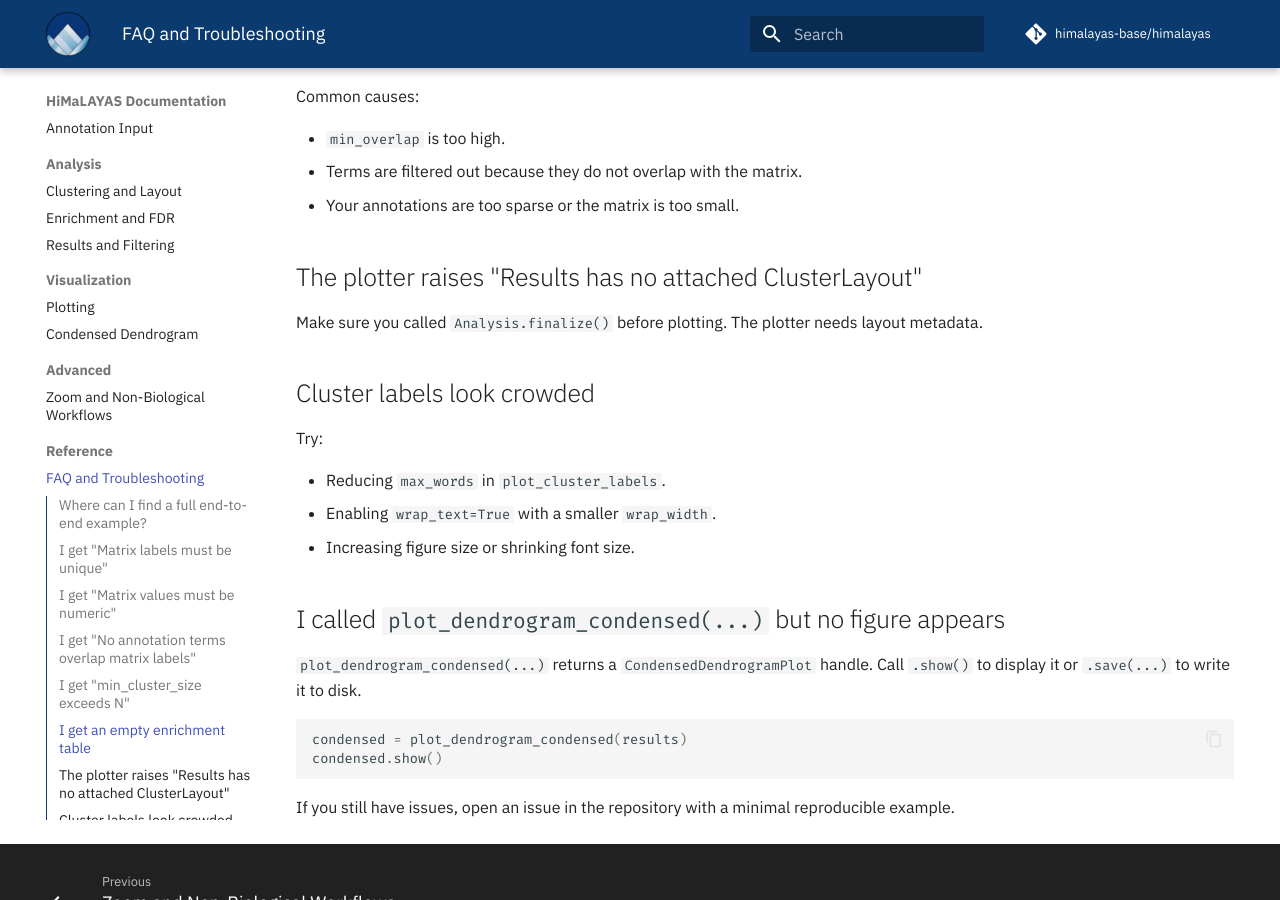
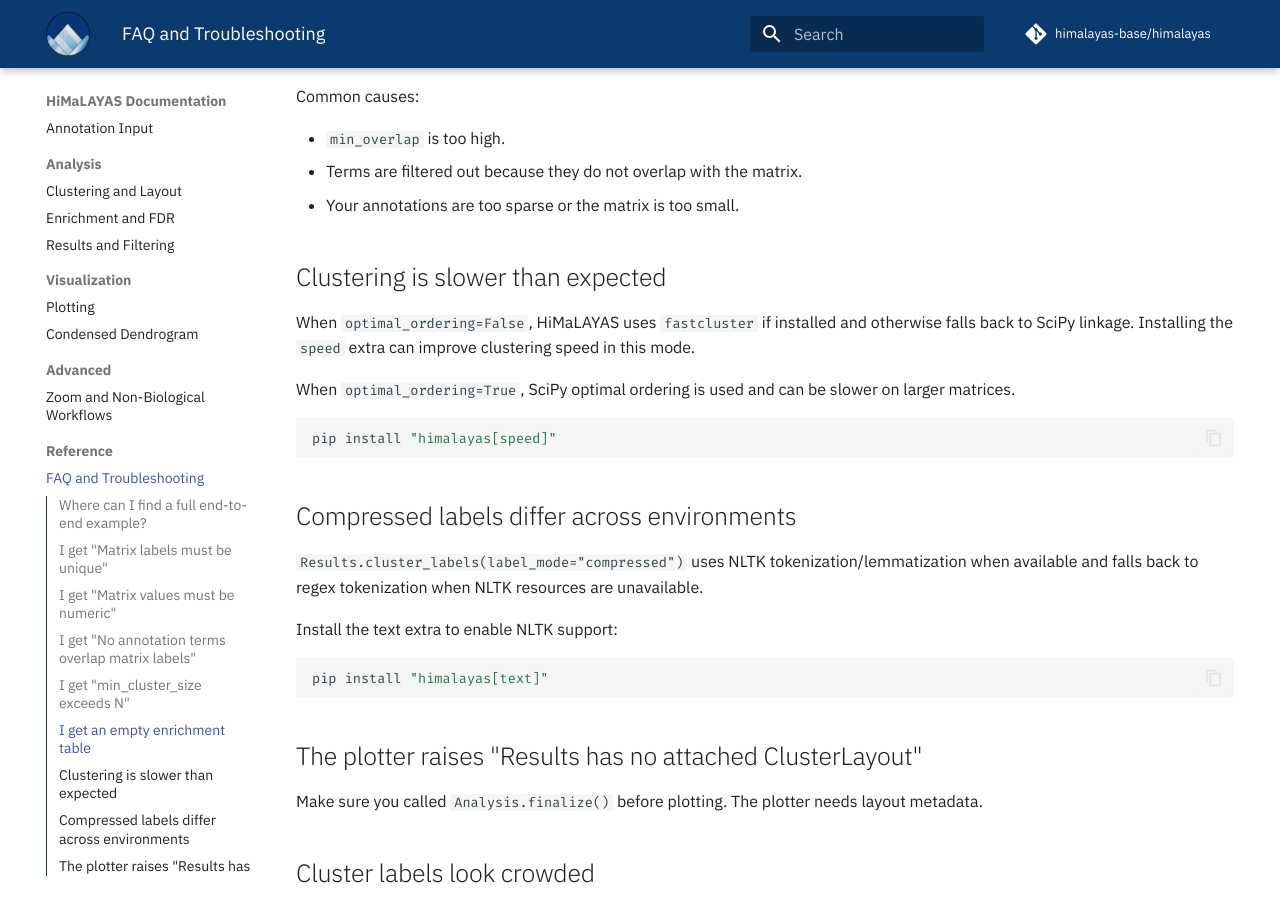
Before and after one commit to himalayas-base/himalayas-docs, an MkDocs documentation site: the page built from docs/10_faq.md, in a window 1280 px wide and 900 px high, scrolled down 775 px. Built offline with MkDocs 1.6.1 and Material for MkDocs 9.7.7, drawn with Linux system fonts in a browser that asks for light colours; comment, search, counter and statistics services are not loaded.

Commit message:
add information on optional installs

````diff
--- a/docs/10_faq.md
+++ b/docs/10_faq.md
@@ -30,6 +30,26 @@ Common causes:
 - Terms are filtered out because they do not overlap with the matrix.
 - Your annotations are too sparse or the matrix is too small.
 
+## Clustering is slower than expected
+
+When `optimal_ordering=False`, HiMaLAYAS uses `fastcluster` if installed and otherwise falls back to SciPy linkage. Installing the `speed` extra can improve clustering speed in this mode.
+
+When `optimal_ordering=True`, SciPy optimal ordering is used and can be slower on larger matrices.
+
+```bash
+pip install "himalayas[speed]"
+```
+
+## Compressed labels differ across environments
+
+`Results.cluster_labels(label_mode="compressed")` uses NLTK tokenization/lemmatization when available and falls back to regex tokenization when NLTK resources are unavailable.
+
+Install the text extra to enable NLTK support:
+
+```bash
+pip install "himalayas[text]"
+```
+
 ## The plotter raises "Results has no attached ClusterLayout"
 
 Make sure you called `Analysis.finalize()` before plotting. The plotter needs layout metadata.
````
Also changed, not shown: docs/1_installation.md (+16 -0 lines), docs/4_clustering.md (+2 -1 lines), docs/6_results.md (+1 -0 lines).
